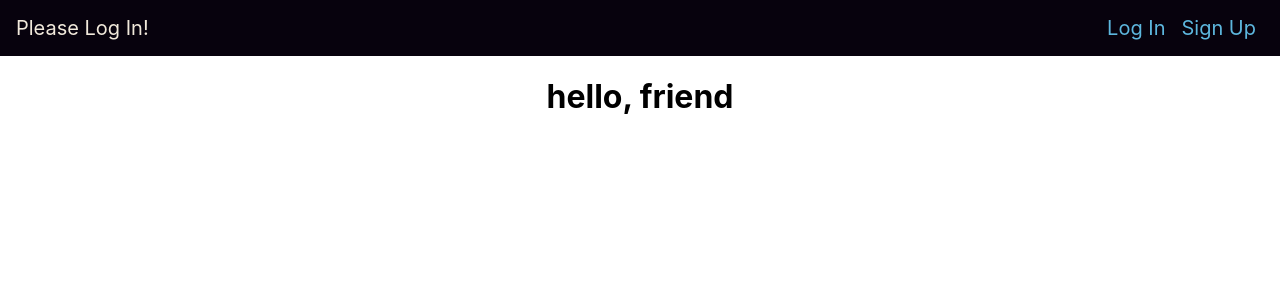
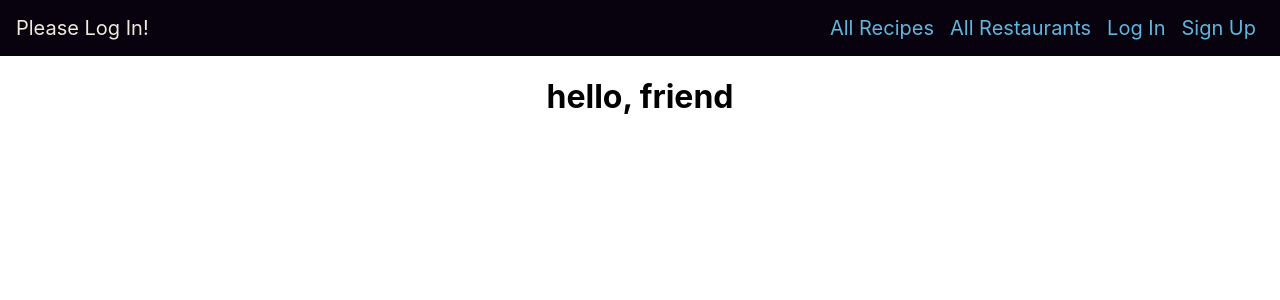
Before and after one commit to LukeSchaffel/mealtime-front-end, a React (Create React App) app: page / in a window 1280 px wide. Shown: the top 300 px of the page. Built offline with nearby package versions, Linux system fonts and the light colour scheme; no server answers.

Commit message:
add navbar links

```diff
--- a/src/components/NavBar/NavBar.jsx
+++ b/src/components/NavBar/NavBar.jsx
@@ -9,6 +9,10 @@ const NavBar = ({ user, handleLogout }) => {
         <nav>
           <NavLink to='/recipes'>All Recipes</NavLink>
           <NavLink to='/restaurants'>All Restaurants</NavLink>
+          <NavLink to='/profiles/profile'>My profile</NavLink>
+          <NavLink to='/profiles/profile/schedule'>Meal schedule</NavLink>
+          <NavLink to='/recipes/add'>Add Recipe</NavLink>
+          <NavLink to='/restaurants/add'>Add Restaurant</NavLink>
           <NavLink to="/" onClick={handleLogout}>Log Out</NavLink>
         </nav>
       </header>
@@ -16,6 +20,8 @@ const NavBar = ({ user, handleLogout }) => {
       <header className="App-header">
         Please Log In!
         <nav>
+          <NavLink to='/recipes'>All Recipes</NavLink>
+          <NavLink to='/restaurants'>All Restaurants</NavLink>
           <NavLink to="/login">Log In</NavLink>
           <NavLink to="/signup">Sign Up</NavLink>
         </nav>
```
